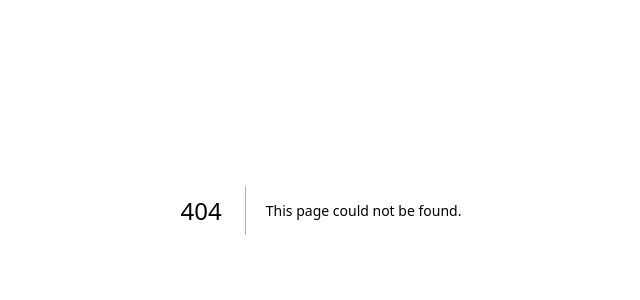
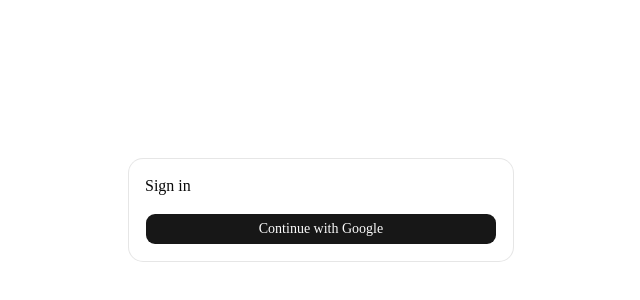
Before and after one commit to milo96-kim/nextjs-boilerplate, a Next.js app: page /login in a window 1280 px wide. Before the commit this address had no page. Shown: the part 190-490 px from the top of the page, without its empty margins (319-959 px from the left). Built offline with nearby package versions, Linux system fonts and the light colour scheme.

Commit message:
Add auth files and approve Prisma builds

```diff
--- /dev/null
+++ b/app/(auth)/error/page.tsx
@@ -0,0 +1,28 @@
+// app/(auth)/error/page.tsx
+import { Card, CardContent, CardHeader, CardTitle } from "@/components/ui/card"
+
+export default async function AuthErrorPage({
+  searchParams,
+}: {
+  searchParams: Promise<{ error?: string }>
+}) {
+  const { error } = await searchParams
+
+  return (
+    <div className="flex min-h-screen items-center justify-center">
+      <Card className="w-full max-w-sm">
+        <CardHeader>
+          <CardTitle>Authentication Error</CardTitle>
+        </CardHeader>
+        <CardContent className="space-y-4">
+          <p className="text-sm text-muted-foreground">
+            {error ?? "An unexpected error occurred."}
+          </p>
+          <a href="/login" className="text-sm underline">
+            Try again
+          </a>
+        </CardContent>
+      </Card>
+    </div>
+  )
+}
--- /dev/null
+++ b/app/(auth)/login/page.tsx
@@ -0,0 +1,28 @@
+// app/(auth)/login/page.tsx
+import { signIn } from "@/lib/auth"
+import { Button } from "@/components/ui/button"
+import { Card, CardContent, CardHeader, CardTitle } from "@/components/ui/card"
+
+export default function LoginPage() {
+  return (
+    <div className="flex min-h-screen items-center justify-center">
+      <Card className="w-full max-w-sm">
+        <CardHeader>
+          <CardTitle>Sign in</CardTitle>
+        </CardHeader>
+        <CardContent>
+          <form
+            action={async () => {
+              "use server"
+              await signIn("google", { redirectTo: "/" })
+            }}
+          >
+            <Button type="submit" className="w-full">
+              Continue with Google
+            </Button>
+          </form>
+        </CardContent>
+      </Card>
+    </div>
+  )
+}
--- /dev/null
+++ b/app/api/auth/[...nextauth]/route.ts
@@ -0,0 +1,4 @@
+// app/api/auth/[...nextauth]/route.ts
+import { handlers } from "@/lib/auth"
+
+export const { GET, POST } = handlers
--- /dev/null
+++ b/lib/auth.ts
@@ -0,0 +1,14 @@
+// lib/auth.ts
+import NextAuth from "next-auth"
+import Google from "next-auth/providers/google"
+import { PrismaAdapter } from "@auth/prisma-adapter"
+import { db } from "@/lib/db"
+
+export const { handlers, signIn, signOut, auth } = NextAuth({
+  adapter: PrismaAdapter(db),
+  providers: [Google],
+  pages: {
+    signIn: "/login",
+    error: "/error",
+  },
+})
--- /dev/null
+++ b/lib/db.ts
@@ -0,0 +1,12 @@
+// lib/db.ts
+import { PrismaClient } from "@prisma/client"
+
+const globalForPrisma = globalThis as unknown as {
+  prisma: PrismaClient | undefined
+}
+
+export const db = globalForPrisma.prisma ?? new PrismaClient()
+
+if (process.env.NODE_ENV !== "production") {
+  globalForPrisma.prisma = db
+}
--- a/pnpm-workspace.yaml
+++ b/pnpm-workspace.yaml
@@ -1,3 +1,7 @@
-ignoredBuiltDependencies:
-  - sharp
-  - unrs-resolver
+allowBuilds:
+  "@prisma/client": true
+  "@prisma/engines": true
+  msw: true
+  prisma: true
+  sharp: false
+  unrs-resolver: false
--- /dev/null
+++ b/proxy.ts
@@ -0,0 +1,5 @@
+export { auth as proxy } from "@/lib/auth"
+
+export const config = {
+  matcher: ["/((?!api|_next/static|_next/image|favicon.ico).*)"],
+}
```
Also changed, not shown: 1 other file (tests, documents, lock files or other folders).
